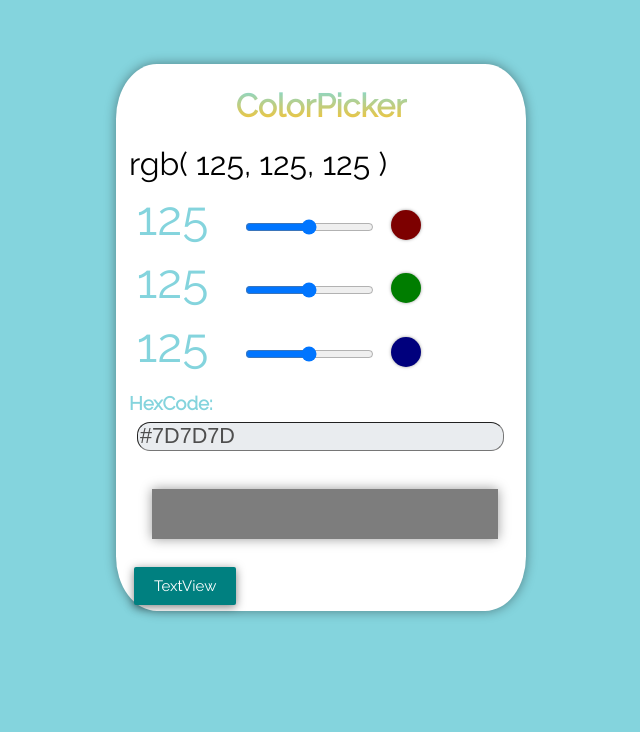
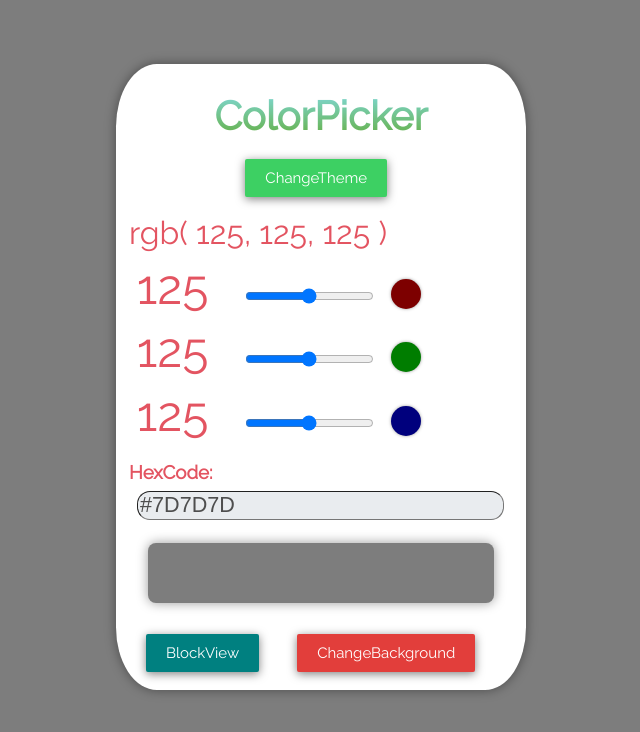
Before and after one commit to Spyder01/ColorPicker, a Vue app in the folder color_picker/: page / in a window 1280 px wide. Shown: the top 732 px of the page, without its empty margins (327-967 px from the left). Built offline with nearby package versions, Linux system fonts and the light colour scheme.

Commit message:
Added Colors

```diff
--- a/color_picker/src/App.vue
+++ b/color_picker/src/App.vue
@@ -1,5 +1,5 @@
 <template>
-<Container color='white' />
+<Container />
 </template>
 
 <script>
@@ -21,6 +21,6 @@ body{
   width: 100%;
   height: 100%;
   font-family: 'Raleway', sans-serif;
-  background-color: rgb(132,212,221);
+  background-color: rgb( 125, 125, 125 );
 }
 </style>
--- a/color_picker/src/components/ColorBlock.vue
+++ b/color_picker/src/components/ColorBlock.vue
@@ -2,9 +2,10 @@
  <div>
   <div v-show='decider'  class="ColorBlock" :style="{ background: Colorizer(R,G,B) }">
      </div>
-  <input v-show='!decider' class="ColorBlock" :style="{ color: Colorizer(R,G,B) }">
+  <div> <input @dblclick="onClick()" v-show='!decider' placeholder='Type Text' class="ColorBlock" :style="{ background: Color, color: Colorizer(R,G,B) }" >
  </div>
-</template>
+ </div>
+ </template>
 
 <script>
 export default {
@@ -17,11 +18,25 @@ export default {
       type: Boolean,
       default: true
     }
+
+  },
+  data () {
+    return {
+      Color: 'white',
+      decider2: true
+    }
   },
   methods: {
     Colorizer (R, G, B) {
       const color = 'rgb(' + R + ',' + G + ',' + B + ')'
       return color
+    },
+    onClick () {
+      this.Color = 'white'
+      this.decider2 = !this.decider2
+      if (this.decider2 === false) {
+        this.Color = 'black'
+      }
     }
   }
 }
@@ -33,10 +48,21 @@ export default {
   display: block;
   margin: 6%;
   width: 90%;
-  height: 50px;
+  height: 60px;
   box-shadow:0 0 0.7rem rgba(0, 0, 0, 0.4);
   transition: 0.7s ease-in-out;
-  font-size: 220%;
+  font-size: 200%;
+  border-radius: 8px;
+  position: relative;
+  bottom: 15px;
+  right: 4px;
+  border-width: 1px;
+  border-color: gray;
+  outline: none;
+}
+
+input:focus {
+  appearance: none;
 }
 
 </style>
--- a/color_picker/src/components/Header.vue
+++ b/color_picker/src/components/Header.vue
@@ -19,11 +19,11 @@ export default {
 <style scoped>
 
 h1{
-  font-size:200%;
+  font-size:250%;
   text-align: center;
   margin-right: auto;
   margin-left: auto;
-  background: -webkit-linear-gradient(#7FD9D9, #FFC227);
+  background: -webkit-linear-gradient(#7FD9D9,rgb( 101, 174, 64 ));
   -webkit-background-clip: text;
   -webkit-text-fill-color: transparent;
 }
--- a/color_picker/src/components/container.vue
+++ b/color_picker/src/components/container.vue
@@ -1,13 +1,15 @@
 <template>
   <div class='container' :style='{background: color}'>
   <Header text = "ColorPicker" color = "black"/>
-  <RGBbox :R='R' :G ='G' :B='B'  color = "black" />
+  <button class="btn" type="button" @click="OnClick3()" :style='{background: bColor3 }' id="btn3">ChangeTheme</button>
+  <RGBbox :R='R' :G ='G' :B='B'  color="rgb( 227, 84, 97 )" />
   <colorSlider @Send-Color="SendColorR" color='red'/>
   <colorSlider @Send-Color="SendColorG" color='green'/>
   <colorSlider @Send-Color="SendColorB" color='blue'/>
-  <ColorCode :R='R' :G ='G' :B='B' />
+  <ColorCode :R='R' :G ='G' :B='B'  />
   <ColorBlock :R='R' :G ='G' :B='B' :decider='decider' />
-  <button @click="OnClick()" class="btn" type="button" style="{background: teal}"  >{{bText}}</button>
+  <button @click="OnClick()" id='btn' class="btn" type="button" :style='{background: bColor }' >{{bText}}</button>
+  <button class="btn" type="button" @click="OnClick2()" :style='{background: bColor2 }' id="btn2">{{bText2}}</button>
   </div >
 </template>
 
@@ -25,11 +27,17 @@ export default {
       G: 125,
       B: 125,
       decider: true,
-      bText: 'TextView'
+      decider2: true,
+      bColor: 'teal',
+      bText: 'BlockView',
+      bText2: 'ChangeBackground',
+      bColor2: 'rgb( 226, 62, 59 )',
+      bColor3: 'rgb( 61, 208, 99 )',
+      MText: 'rgb( 65, 199, 77 )',
+      MBgColor: 'rgba(32,33,36,1)',
+      MTextBox: 'black',
+      color: 'white'
     }
-  },
-  props: {
-    color: String
   },
   components: {
     Header,
@@ -49,10 +57,23 @@ export default {
       this.B = Value
     },
     OnClick () {
-      this.bText = 'TextView'
+      this.bText = 'BlockView'
       this.decider = !this.decider
       if (this.decider === false) {
-        this.bText = 'BlockView'
+        this.bText = 'TextView'
+      }
+    },
+    OnClick2 () {
+      document.body.style.backgroundColor = 'rgb(' + this.R + ',' + this.G + ',' + this.B + ')'
+    },
+    OnClick3 () {
+      this.decider2 = !this.decider2
+      if (this.decider2 === false) {
+        document.body.style.backgroundColor = this.MBgColor
+        this.color = 'black'
+      } else {
+        document.body.style.backgroundColor = 'rgb(125,125,125)'
+        this.color = 'white'
       }
     }
   }
@@ -70,7 +91,7 @@ export default {
    border-radius: 10%;
    box-shadow:0 0 0.7rem rgba(0, 0, 0, 0.4);
    position: relative;
-   color: rgb(132,212,221);
+   color: rgb( 227, 84, 97 );
 }
 
 .btn {
@@ -88,13 +109,24 @@ export default {
   box-shadow: 0 2px 10px rgba(0,0,0,0.5);
   transition: 0.5s ease-out-in;
   font-family: 'Raleway', sans-serif;
-  background-color: teal
+  position: relative;
+  bottom: 12px;
+  left: 12px;
+
 }
+
+#btn {
+  background-color: teal;
+}
+
+#btn:hover {
+   -webkit-filter: grayscale(25%);
+  filter: grayscale(50%);
+}
+
 .btn:hover {
   transform: scale(1.09,1.09);
   box-shadow: 1px 6px 15px rgba(0,0,0,0.5);
-  -webkit-filter: grayscale(25%);
-  filter: grayscale(50%);
   -webkit-filter: blur(20%);
   filter: blur(20%);
 }
@@ -103,16 +135,33 @@ export default {
   transform: scale(1,1);
 }
 
+#btn2 {
+   left: 40px;
+}
+
+#btn3 {
+      left: 29%;
+}
+
 @media (max-width: 768px){
 
 .container{
-   max-width: 85%;
+   max-width: 90%;
    min-height: 50%;
    padding: 0.1% 1% 0.1% 1%;
    margin: 10% auto;
-   margin-top: 30%;
+   margin-top: 15%;
    border-radius: 10%;
    box-shadow:0 0 0.7rem rgba(0, 0, 0, 0.4);
+   transform: scale(1,0.89);
+}
+
+#btn3 {
+      left: 80px;
+}
+
+#btn2 {
+   left: 9px;
 }
 
 }
```
